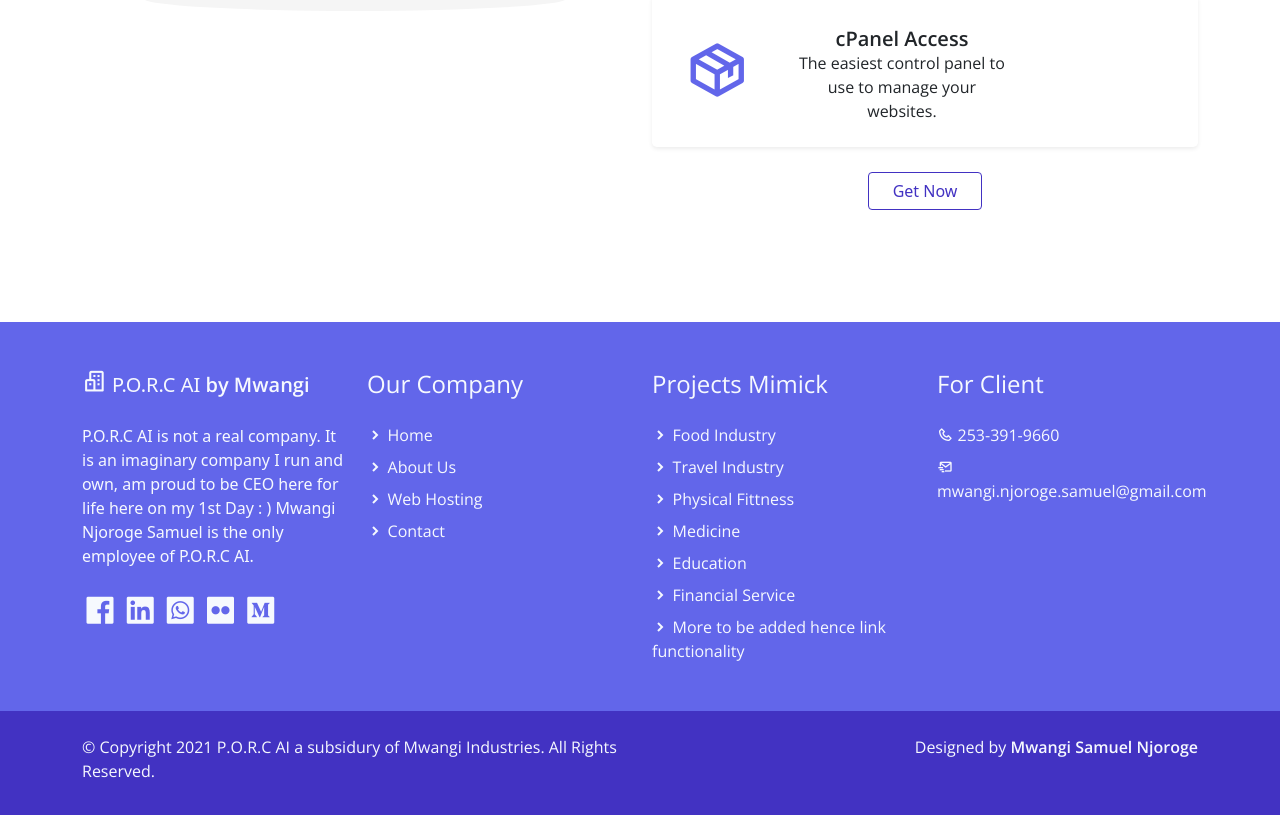
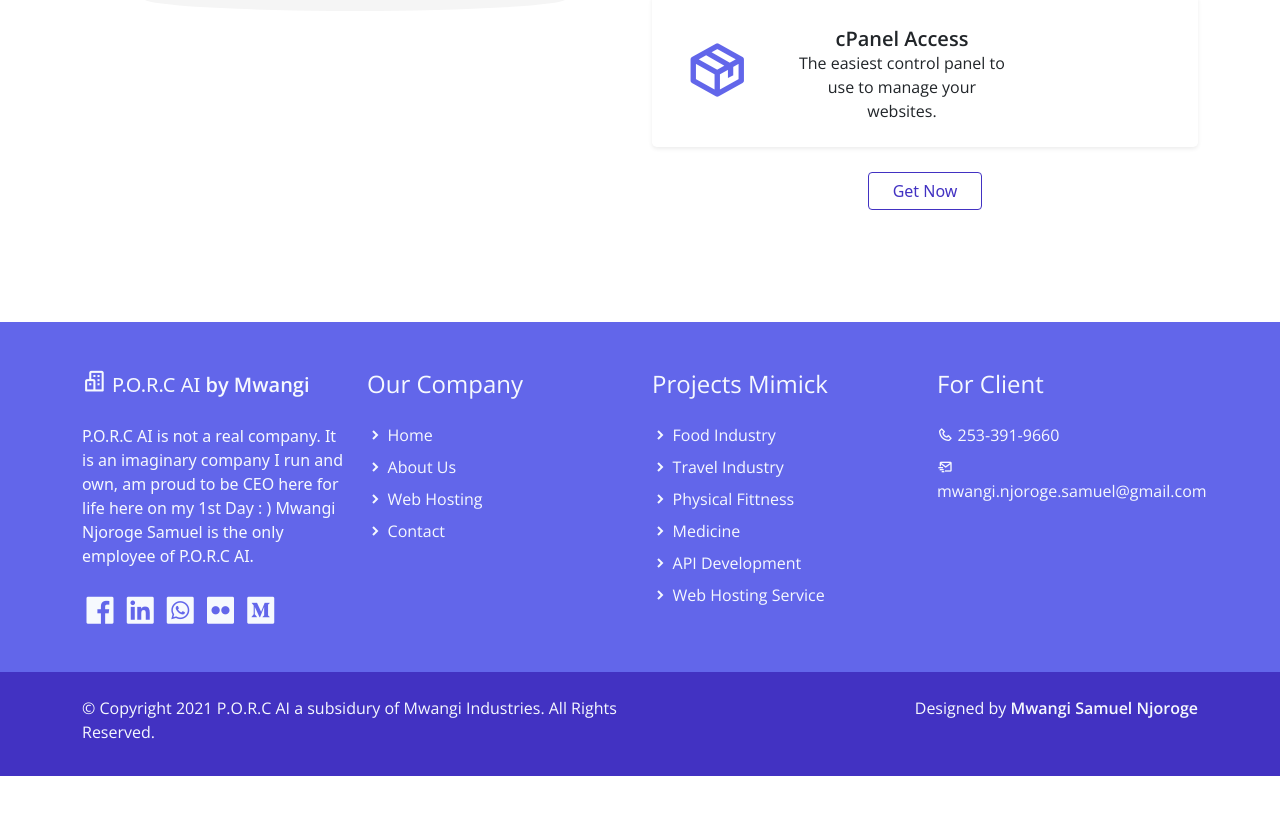
Before and after one commit to SamuelMwangi-YR/E-commerce-P.O.R.C-A.I, a plain HTML site: page pricing.html in a window 1280 px wide. Shown: the part 3925-4740 px from the top of the page. After the commit the page ends 4701 px from the top, so only its background shows below. Drawn offline with nearby package versions, Linux system fonts and the light colour scheme; a script that the page names is missing.

Commit message:
Update pricing.html

```diff
--- a/pricing.html
+++ b/pricing.html
@@ -473,13 +473,10 @@ https://templatemo.com/tm-561-purple-buzz
                             <i class='bx-fw bx bxs-chevron-right bx-xs'></i><a class="text-decoration-none text-light py-1" href="#">Medicine</a>
                         </li>
                         <li class="pb-2">
-                            <i class='bx-fw bx bxs-chevron-right bx-xs'></i><a class="text-decoration-none text-light py-1" href="#">Education</a>
+                            <i class='bx-fw bx bxs-chevron-right bx-xs'></i><a class="text-decoration-none text-light py-1" href="#">API Development</a>
                         </li>
                         <li class="pb-2">
-                            <i class='bx-fw bx bxs-chevron-right bx-xs'></i><a class="text-decoration-none text-light py-1" href="#">Financial Service</a>
-                        </li>
-                        <li class="pb-2">
-                            <i class='bx-fw bx bxs-chevron-right bx-xs'></i><a class="text-decoration-none text-light py-1" href="#">More to be added hence link functionality</a>
+                            <i class='bx-fw bx bxs-chevron-right bx-xs'></i><a class="text-decoration-none text-light py-1" href="#">Web Hosting Service</a>
                         </li>
                     </ul>
                 </div>
```
